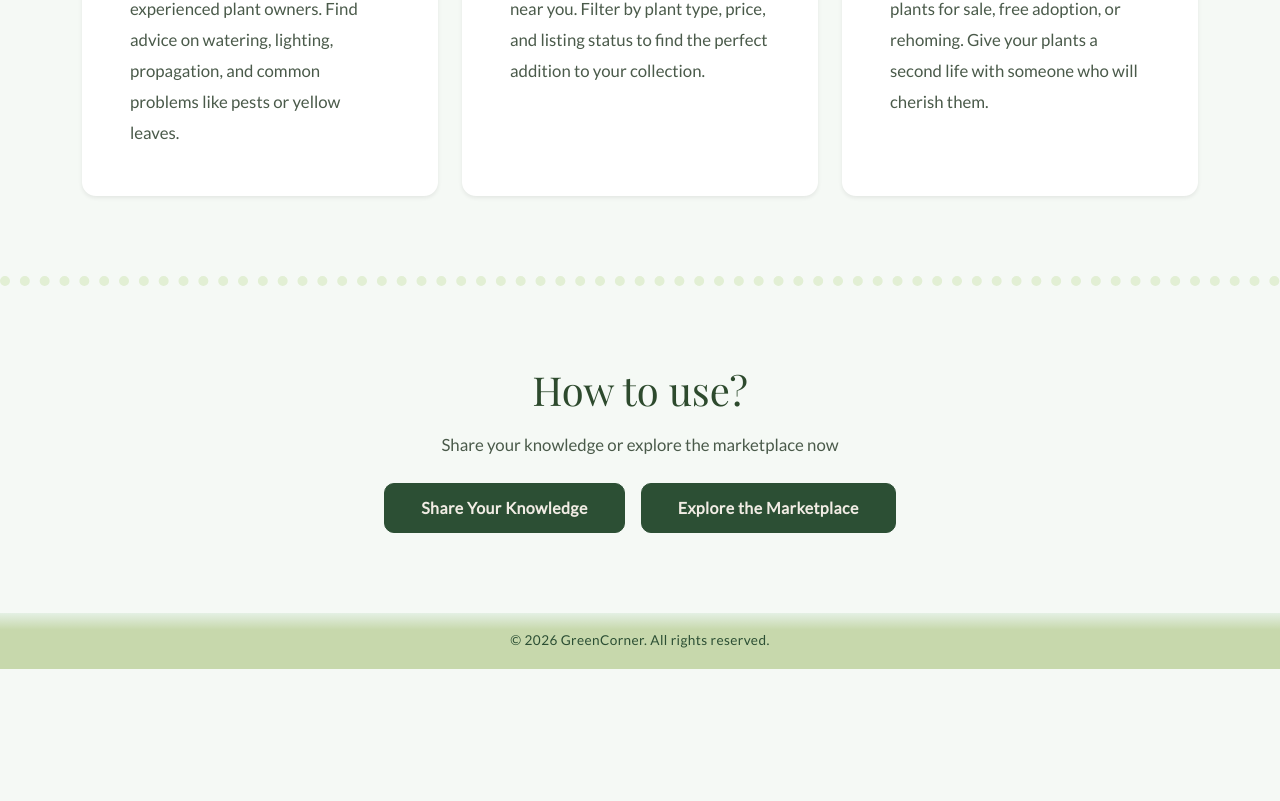
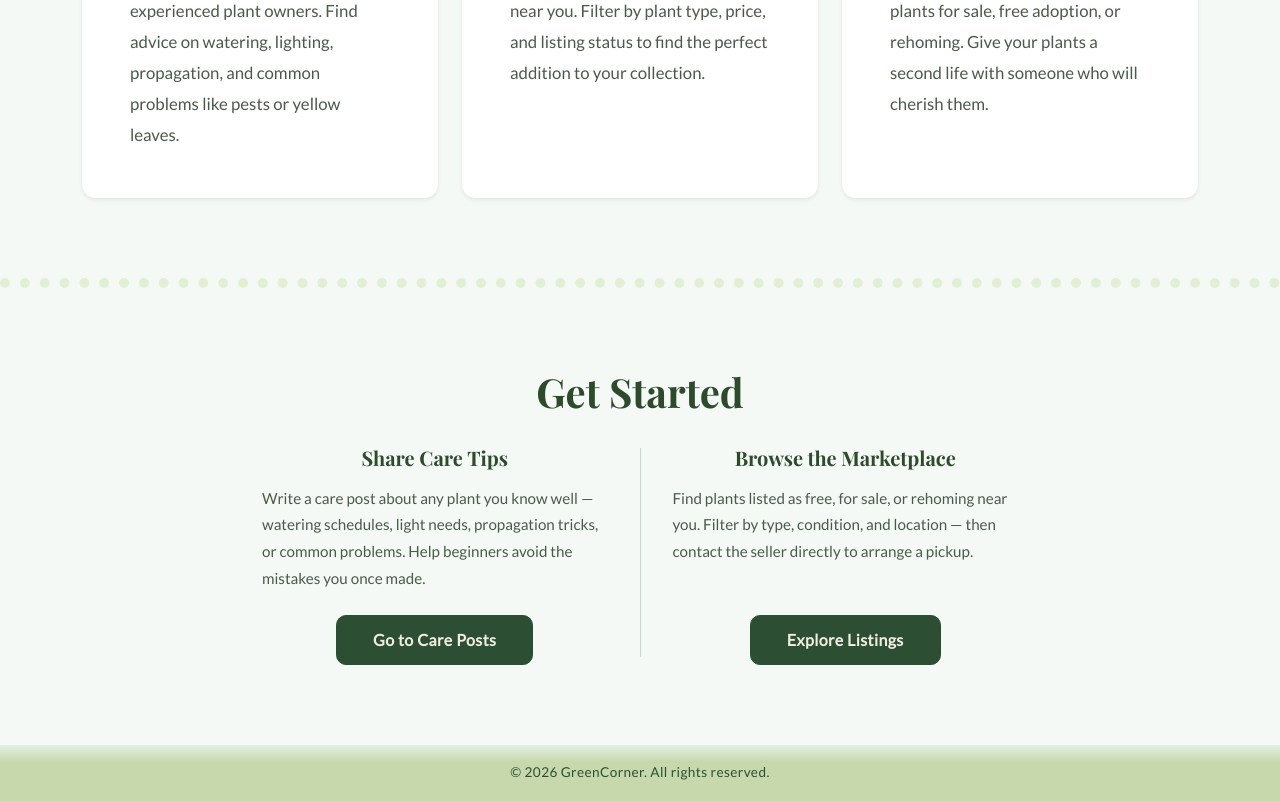
Before and after one commit to Jiahui-Zhou98/GreenCorner-project, a React (Vite) app in the folder frontend/: page /about in a window 1280 px wide. Shown: the part 1087-1888 px from the top of the page. Before the commit the page ends 1756 px from the top, so only its background shows below. Built offline with nearby package versions, Linux system fonts and the light colour scheme.

Commit message:
clean css style, adjust about page

```diff
--- a/frontend/src/pages/About/AboutPage.css
+++ b/frontend/src/pages/About/AboutPage.css
@@ -7,11 +7,14 @@
 .about-mission h2 {
   font-family: var(--font-display);
   font-size: 3rem;
+  font-weight: 700;
+  line-height: 1.2;
   color: var(--green-dark);
   text-align: center;
 }
 
-.about-mission p {
+.about-mission p,
+.about-card .card-text {
   font-size: 1.05rem;
   color: var(--text-mid);
   line-height: 1.85;
@@ -19,7 +22,6 @@
 
 /* ── 3. Features ──────────────────────────────────── */
 .about-features {
-  /* background-color: #e2efd4; */
   padding: 5rem 0;
   border-top: 10px dotted #e2efd4;
   border-bottom: 10px dotted #e2efd4;
@@ -28,6 +30,8 @@
 .about-features h2 {
   font-family: var(--font-display);
   font-size: 2.5rem;
+  font-weight: 700;
+  line-height: 1.2;
   color: var(--green-dark);
 }
 
@@ -48,14 +52,10 @@
 .about-card .card-title {
   font-family: var(--font-display);
   font-size: 1.5rem;
+  font-weight: 700;
+  line-height: 1.3;
   color: var(--green-dark);
   margin-bottom: 1rem;
-}
-
-.about-card .card-text {
-  font-size: 1.05rem;
-  color: var(--text-mid);
-  line-height: 1.85;
 }
 
 /* ── 4. CTA ───────────────────────────────────────── */
@@ -66,37 +66,75 @@
 
 .about-cta h2 {
   font-family: var(--font-display);
+  font-size: 2.5rem;
+  font-weight: 700;
+  line-height: 1.2;
   color: var(--green-dark);
-  font-size: 2.5rem;
 }
 
 .about-cta p {
   color: var(--text-mid);
   font-size: 1.05rem;
+  text-align: left;
 }
 
-.cta-btn-group {
+.cta-steps {
   display: flex;
   justify-content: center;
-  gap: 1rem;
+  align-items: stretch;
+  gap: 0;
   flex-wrap: wrap;
+  max-width: 820px;
+  margin: 0 auto;
+}
+
+.cta-step {
+  flex: 1;
+  min-width: 260px;
+  padding: 0 2rem;
+  display: flex;
+  flex-direction: column;
+  align-items: center;
+}
+
+.cta-step .cta-step-title {
+  font-family: var(--font-display);
+  font-size: 1.25rem;
+  font-weight: 700;
+  color: var(--green-dark);
+  margin-bottom: 0.6rem;
+}
+
+.cta-step .cta-step-desc {
+  font-size: 0.95rem;
+  line-height: 1.75;
+  color: var(--text-mid);
+  margin-bottom: 1.5rem;
+}
+
+.cta-divider {
+  width: 1px;
+  align-self: stretch;
+  background-color: rgba(44, 79, 52, 0.2);
+  margin: 0.5rem 0;
+}
+
+@media (max-width: 575px) {
+  .cta-divider {
+    width: 60px;
+    height: 1px;
+    align-self: auto;
+    margin: 1.5rem auto;
+  }
 }
 
 .cta-btn {
-  --bs-btn-bg: #2c4f34;
-  --bs-btn-border-color: #2c4f34;
-  --bs-btn-color: #f1ece4;
-  --bs-btn-hover-bg: #3d6b46;
-  --bs-btn-hover-border-color: #3d6b46;
-  --bs-btn-hover-color: #fff;
-  --bs-btn-active-bg: #2c4f34;
-  --bs-btn-active-border-color: #2c4f34;
-  --bs-btn-active-color: #f1ece4;
   border-radius: 10px;
   padding: 12px 36px;
   font-weight: 600;
   font-size: 1rem;
   letter-spacing: 0.4px;
+  margin-top: auto;
   transition:
     transform 0.18s ease,
     box-shadow 0.2s ease;
--- a/frontend/src/pages/About/AboutPage.jsx
+++ b/frontend/src/pages/About/AboutPage.jsx
@@ -36,7 +36,7 @@ export default function AboutPage() {
       {/* 3. What You Can Do */}
       <section className="about-features">
         <Container>
-          <h2 className="text-center mb-5">What You Can Do?</h2>
+          <h2 className="text-center mb-5">What You Can Do</h2>
           <Row className="g-4 justify-content-center">
             <Col md={4}>
               <Card className="about-card h-100 shadow-sm">
@@ -81,17 +81,31 @@ export default function AboutPage() {
       {/* 4. Call to Action */}
       <section className="about-cta text-center">
         <Container>
-          <h2 className="mb-3">How to use?</h2>
-          <p className="mb-4">
-            Share your knowledge or explore the marketplace now
-          </p>
-          <div className="cta-btn-group">
-            <Button href="/careposts" className="cta-btn">
-              Share Your Knowledge
-            </Button>
-            <Button href="/listings" className="cta-btn">
-              Explore the Marketplace
-            </Button>
+          <h2 className="mb-4">Get Started</h2>
+          <div className="cta-steps">
+            <div className="cta-step">
+              <p className="cta-step-title">Share Care Tips</p>
+              <p className="cta-step-desc">
+                Write a care post about any plant you know well — watering
+                schedules, light needs, propagation tricks, or common problems.
+                Help beginners avoid the mistakes you once made.
+              </p>
+              <Button href="/careposts" className="btn-green cta-btn">
+                Go to Care Posts
+              </Button>
+            </div>
+            <div className="cta-divider" aria-hidden="true" />
+            <div className="cta-step">
+              <p className="cta-step-title">Browse the Marketplace</p>
+              <p className="cta-step-desc">
+                Find plants listed as free, for sale, or rehoming near you.
+                Filter by type, condition, and location — then contact the
+                seller directly to arrange a pickup.
+              </p>
+              <Button href="/listings" className="btn-green cta-btn">
+                Explore Listings
+              </Button>
+            </div>
           </div>
         </Container>
       </section>
--- a/frontend/src/pages/PlantListings/ListingCard.jsx
+++ b/frontend/src/pages/PlantListings/ListingCard.jsx
@@ -112,7 +112,7 @@ export default function ListingCard({ listing }) {
 
       <Card.Footer className="listing-card-footer">
         <Button
-          className="listing-detail-btn w-100"
+          className="btn-green listing-detail-btn w-100"
           onClick={() =>
             navigate(`/listings/${listing._id}`, {
               state: { from: location.pathname + location.search },
--- a/frontend/src/pages/PlantListings/ListingDetailPage.jsx
+++ b/frontend/src/pages/PlantListings/ListingDetailPage.jsx
@@ -109,7 +109,7 @@ export default function ListingDetailPage() {
       <Container className="detail-error">
         <p>Failed to load listing: {error}</p>
         <Button
-          className="detail-back-btn"
+          className="btn-green detail-back-btn"
           onClick={() => navigate("/listings")}
         >
           Back to Listings
@@ -242,7 +242,7 @@ export default function ListingDetailPage() {
             {/* Actions */}
             <div className="detail-actions">
               <Button
-                className="detail-edit-btn"
+                className="btn-green detail-edit-btn"
                 onClick={() => navigate(`/listings/${id}/edit`)}
               >
                 Edit Listing
--- a/frontend/src/pages/PlantListings/ListingForm.jsx
+++ b/frontend/src/pages/PlantListings/ListingForm.jsx
@@ -356,7 +356,11 @@ export default function ListingForm({
 
       {/* Submit */}
       <div className="lf-submit-row">
-        <Button type="submit" className="lf-submit-btn" disabled={submitting}>
+        <Button
+          type="submit"
+          className="btn-green lf-submit-btn"
+          disabled={submitting}
+        >
           {submitting ? (
             <>
               <Spinner animation="border" size="sm" className="me-2" />
--- a/frontend/src/pages/PlantListings/ListingPageLayout.css
+++ b/frontend/src/pages/PlantListings/ListingPageLayout.css
@@ -38,6 +38,8 @@
 .listing-form-title {
   font-family: var(--font-display);
   font-size: 2rem;
+  font-weight: 700;
+  line-height: 1.2;
   color: var(--green-dark);
   margin-bottom: 0.35rem;
 }
--- a/frontend/src/pages/PlantListings/PlantListingsPage.css
+++ b/frontend/src/pages/PlantListings/PlantListingsPage.css
@@ -118,12 +118,6 @@
 }
 
 .create-listing-btn {
-  --bs-btn-bg: #2c4f34;
-  --bs-btn-border-color: #2c4f34;
-  --bs-btn-color: #f1ece4;
-  --bs-btn-hover-bg: #3d6b46;
-  --bs-btn-hover-border-color: #3d6b46;
-  --bs-btn-hover-color: #fff;
   border-radius: 8px;
   padding: 7px 18px;
   font-size: 0.88rem;
@@ -253,12 +247,6 @@
 }
 
 .listing-detail-btn {
-  --bs-btn-bg: #2c4f34;
-  --bs-btn-border-color: #2c4f34;
-  --bs-btn-color: #f1ece4;
-  --bs-btn-hover-bg: #3d6b46;
-  --bs-btn-hover-border-color: #3d6b46;
-  --bs-btn-hover-color: #fff;
   border-radius: 8px;
   font-size: 0.85rem;
   font-weight: 600;
--- a/frontend/src/pages/PlantListings/PlantListingsPage.jsx
+++ b/frontend/src/pages/PlantListings/PlantListingsPage.jsx
@@ -240,7 +240,10 @@ export default function PlantListingsPage() {
                   ? "Loading..."
                   : `${total} listing${total !== 1 ? "s" : ""} found`}
               </span>
-              <Button className="create-listing-btn" href="/listings/new">
+              <Button
+                className="btn-green create-listing-btn"
+                href="/listings/new"
+              >
                 + New Listing
               </Button>
             </div>
--- a/frontend/src/styles/main.css
+++ b/frontend/src/styles/main.css
@@ -23,12 +23,6 @@ body {
   color: var(--text-dark);
   margin: 0;
   padding: 0;
-}
-
-#root {
-  display: flex;
-  flex-direction: column;
-  min-height: 100vh;
 }
 
 main {
@@ -78,3 +72,22 @@ p {
   color: var(--text-mid);
   line-height: 1.75;
 }
+
+/* ── Override Bootstrap blue focus ring on all buttons ── */
+.btn:focus-visible {
+  box-shadow: 0 0 0 0.25rem rgba(44, 79, 52, 0.4);
+  outline: none;
+}
+
+/* ── Shared green Bootstrap button color theme ────────── */
+.btn-green {
+  --bs-btn-bg: #2c4f34;
+  --bs-btn-border-color: #2c4f34;
+  --bs-btn-color: #f1ece4;
+  --bs-btn-hover-bg: #3d6b46;
+  --bs-btn-hover-border-color: #3d6b46;
+  --bs-btn-hover-color: #fff;
+  --bs-btn-active-bg: #2c4f34;
+  --bs-btn-active-border-color: #2c4f34;
+  --bs-btn-active-color: #f1ece4;
+}
```
Also changed, not shown: frontend/src/pages/PlantListings/ListingDetailPage.css (+14 -17 lines), frontend/src/pages/PlantListings/ListingForm.css (+2 -8 lines).
